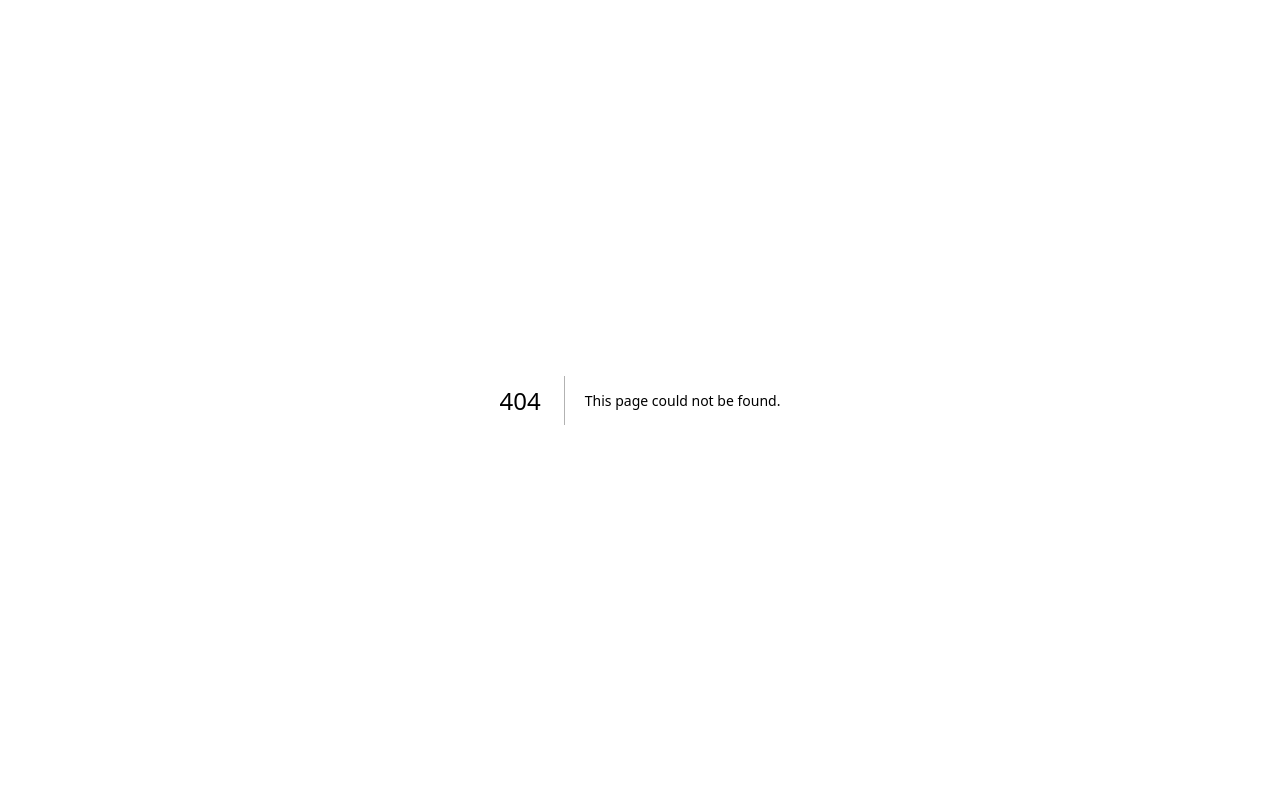
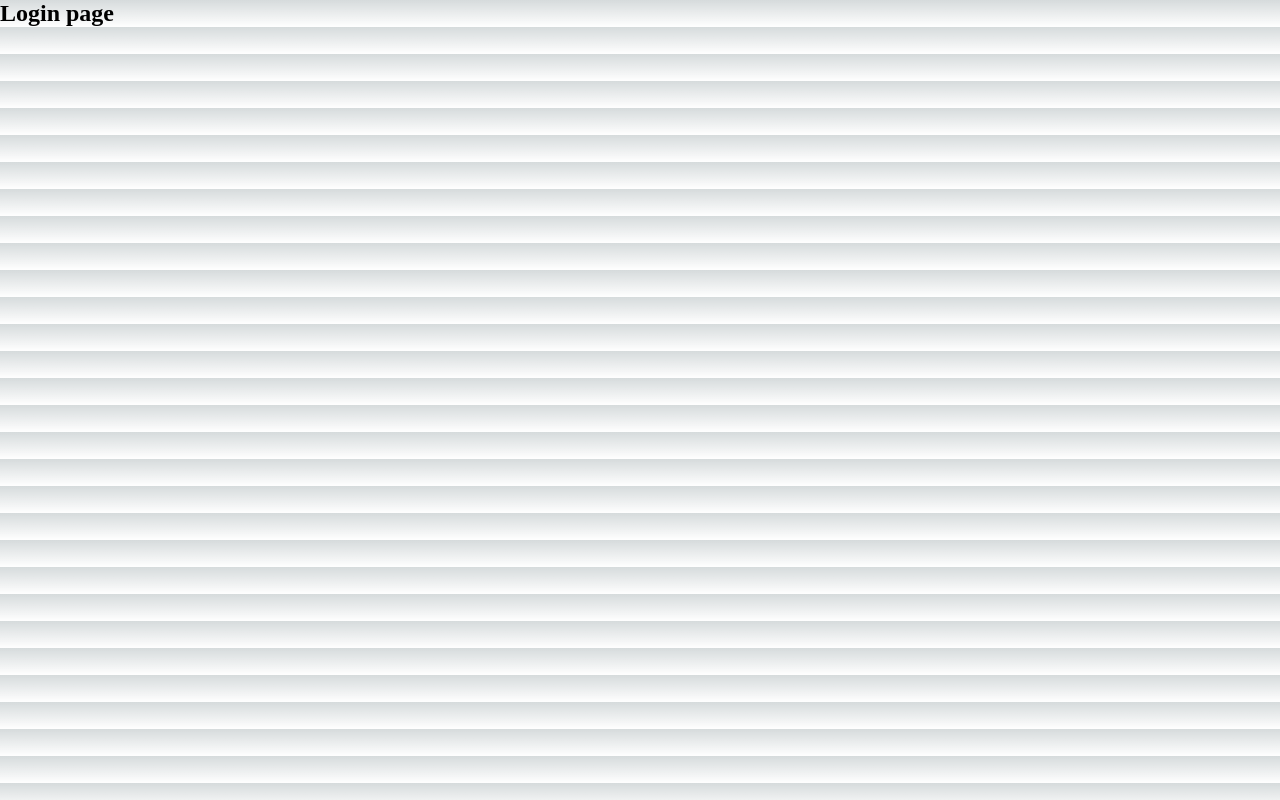
Before and after one commit to 1031531798/warehouse_manage_mobile, a Next.js app: page /login in a window 1280 px wide. Before the commit this address had no page. Built offline with nearby package versions, Linux system fonts and the light colour scheme.

Commit message:
🎉 init(first commit dev): init dev

```diff
--- /dev/null
+++ b/src/pages/login/index.tsx
@@ -0,0 +1,7 @@
+export default function LoginPage () {
+  return (
+    <>
+      <h2>Login page</h2>
+    </>
+  )
+}
```
